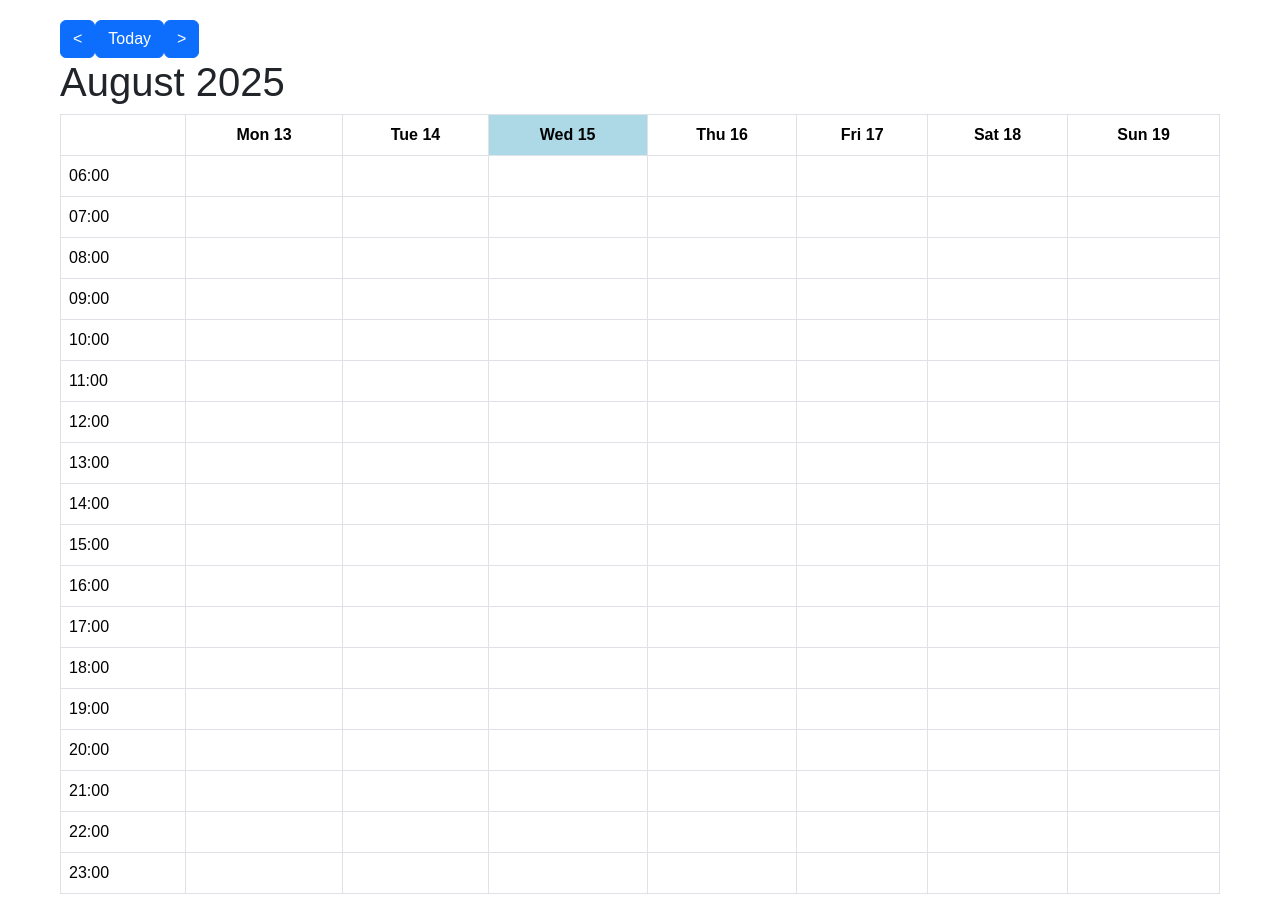
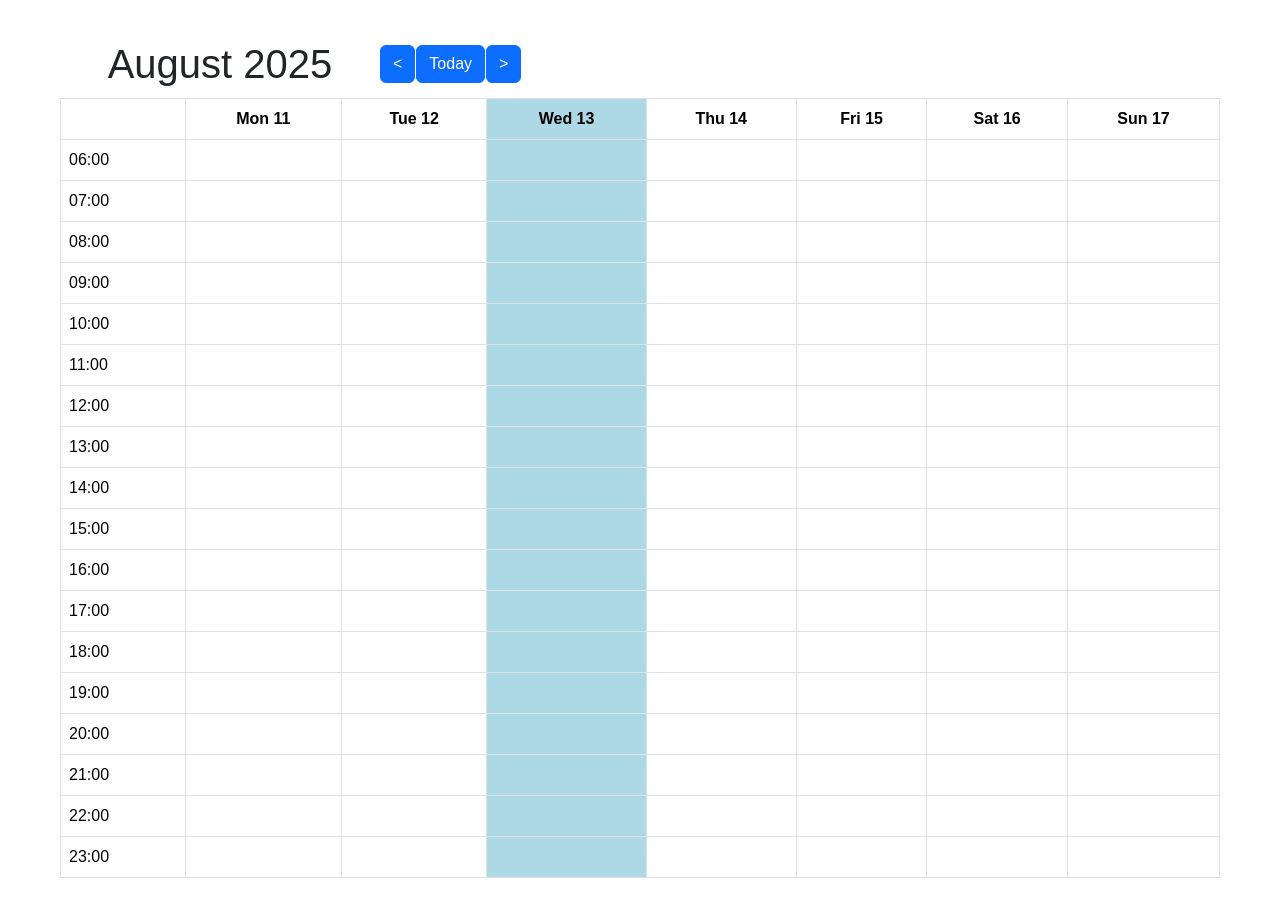
Before and after one commit to GeorgiB17/calendar-showcase, a React (Vite) app in the folder src/main/java/frontend/react-calendar/: page / in a window 1280 px wide. Built offline with nearby package versions, Linux system fonts and the light colour scheme.

Commit message:
Pisna mi

```diff
--- a/src/main/java/frontend/react-calendar/src/App.tsx
+++ b/src/main/java/frontend/react-calendar/src/App.tsx
@@ -1,9 +1,9 @@
-
+import Nav from './components/Nav';
 import './App.css';
 import Calendar from './components/Calendar';
 
 function App() {
-return <div> <Calendar /> </div> ;
+return <div> <Nav/><Calendar/>  </div>;
 
 }
 
--- a/src/main/java/frontend/react-calendar/src/components/Calendar.tsx
+++ b/src/main/java/frontend/react-calendar/src/components/Calendar.tsx
@@ -4,10 +4,18 @@ import 'bootstrap/dist/css/bootstrap.min.css';
 
 function Calendar() {
  const [currentDate, setCurrentDate] = useState(new Date());
+const monday = new Date(currentDate);
+monday.setDate(monday.getDate() - ((currentDate.getDay() + 6) % 7));
+const today = new Date();
+
+
  const monthNames = [
   "January", "February", "March", "April", "May", "June",
   "July", "August", "September", "October", "November", "December"];
+
 const daysInWeek = ["Mon", "Tue", "Wed", "Thu", "Fri", "Sat", "Sun"];
+
+
 const hoursInDay = []
 for (let i = 6; i < 24; i++) {
     hoursInDay.push(i < 10 ? `0${i}:00` : `${i}:00`);
@@ -30,44 +38,53 @@ function backwardDate() {
 
 
   return <div   className="calendar">
+  <div style={{ display: "flex", alignItems: "center", marginBottom: "-10px", marginLeft: "-10px" }}>
+   <div>    <h1 style={{ width: "300px", textAlign: "center", margin: 0}}>{monthNames[currentDate.getMonth()]} {currentDate.getFullYear()}</h1>
+  </div>
+  <div style={{display: "flex" , marginLeft: "-10px", gap: "1px" }}>
   <button className="btn btn-primary" onClick={backwardDate}>{"<"}</button>
   <button className="btn btn-primary" onClick={() => setCurrentDate(new Date())}>Today</button>
   <button className="btn btn-primary" onClick={forwardDate}>{">"}</button>
-  <h1>{monthNames[currentDate.getMonth()]} {currentDate.getFullYear()}</h1>
+ </div>
+</div>
   <table className="table table-bordered">
      <thead>
      <tr>
         <th></th>
         {
 
+
         daysInWeek.map((day,index ) => {
-         const currentDayIndex = (new Date().getDay() + 6) % 7;
-          const dateForDay = new Date(currentDate);
-           dateForDay.setDate(dateForDay.getDate() + index);
+          const dateForDay = new Date(monday);
+          dateForDay.setDate(dateForDay.getDate()+index);
+          const  isToday = dateForDay.toDateString() === today.toDateString();
 
-            return <th style={{ textAlign: "center", backgroundColor: index === currentDayIndex ?
-               "lightblue" : "white"
-             }} key={day}>
+
+            return <th style={{ textAlign: "center",
+               backgroundColor:  isToday ? "lightblue" : "white" }} key={day}>
+
                {day} {dateForDay.getDate()}
             </th>
 
         })}
      </tr>
      {hoursInDay.map((hour, hourIndex) => {
-        return <tr key={hourIndex}>
+
+        return <tr key={hour + hourIndex}>
             <td>{hour}</td>
-            {daysInWeek.map((day) => {
-            return <td key={day + hourIndex}></td>
+            {daysInWeek.map((day,index) => {
+          const dateForDay = new Date(monday);
+          dateForDay.setDate(dateForDay.getDate()+index);
+          const  isToday = dateForDay.toDateString() === today.toDateString();
+
+            return <td key={day + hourIndex} style={{
+               backgroundColor:  isToday ? "lightblue" : "white" }}></td>
             }
          )}
 
         </tr>
 
       })}
-
-
-
-
 
 
      </thead>
--- /dev/null
+++ b/src/main/java/frontend/react-calendar/src/components/Nav.tsx
@@ -0,0 +1,9 @@
+
+import 'bootstrap/dist/css/bootstrap.min.css';
+function Nav() {
+  return (
+    <nav style= {{backgroundColor: "red", position: "relative"}}>
+    </nav>
+  );
+}
+export default Nav;
```
